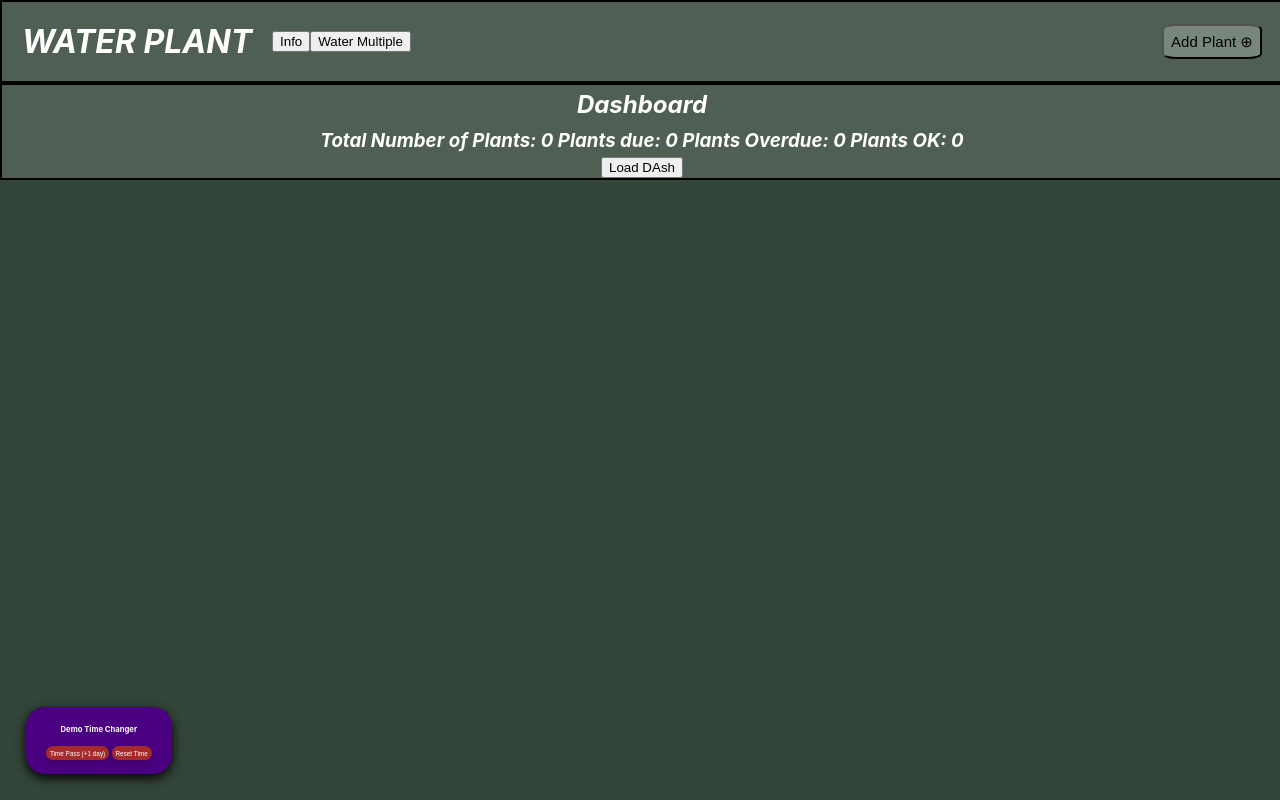
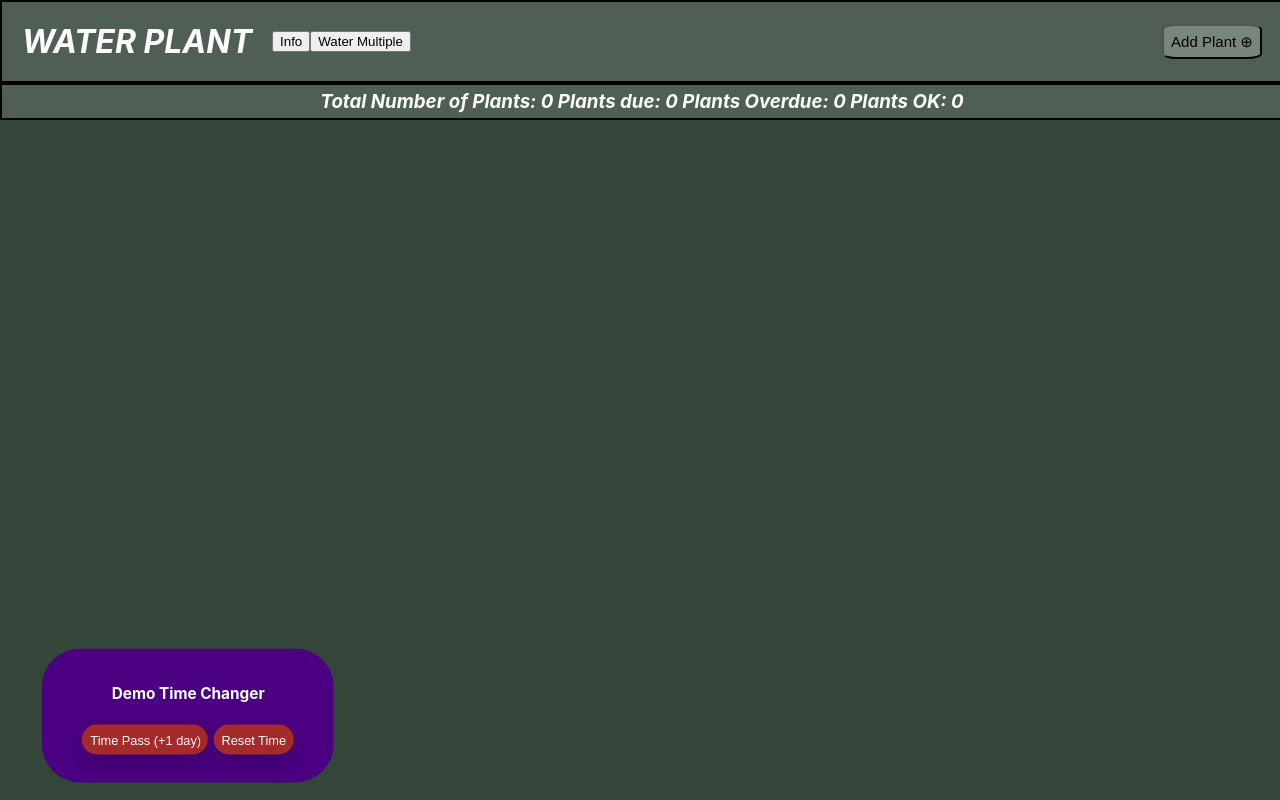
Before and after one commit to CamBlackwell/DesignAssignment2, a React (Create React App) app: page / in a window 1280 px wide. Built offline with nearby package versions, Linux system fonts and the light colour scheme.

Commit message:
feat: resized demo div, dashboard cleanup

```diff
--- a/src/App.css
+++ b/src/App.css
@@ -78,12 +78,13 @@
 .PlantCard {
   container-type: inline-size;
   /* background-color: green; */
-  width: clamp(250px, 30vw, 350px);
+  /* width: clamp(250px, 30vw, 350px); */
+  width: clamp(200px, 24vw, 280px);
   aspect-ratio: 1 / 1;
   text-align: center;
   border-radius: 12%;
   box-shadow: 0px 0px 10px 1px rgba(0, 0, 0, 0.5);
-  overflow: hidden;
+  /* overflow: hidden; */
   box-sizing: border-box;
 }
 
@@ -202,6 +203,7 @@
   margin-left: auto;
   margin-right: 20px;
   font-size: 15px;
+  z-index: 1000;
 
 }
 
@@ -285,13 +287,13 @@
 
 .demo-time-changer {
   position: fixed;
-  bottom: 2cqi;
-  left: 2cqi;
+  bottom: 4cqi;
+  left: 9cqi;
   background: indigo;
   padding: 1cqi 1.5cqi;
   border-radius: 1.5cqi;
-  box-shadow: 0 4px 12px rgba(0,0,0,2.2);
   z-index: 1000;
+  scale: 2;
 }
 
 .demo-inside-section {
--- a/src/App.js
+++ b/src/App.js
@@ -35,7 +35,7 @@ function App() {
     toast(
       ({ closeToast }) => (
         <div>
-          <span>{plant.name} has been watered!</span>
+          <span>{plant.name} watered!</span>
           <button className='alert-undo-button' onClick={() => { undoWaterPlant(id, mostRecentlyWatered); closeToast(); }}>UNDO</button>
           <button className='alert-ok-button' onClick={closeToast}>OK</button>
         </div>
--- a/src/components/Dashboard.jsx
+++ b/src/components/Dashboard.jsx
@@ -1,6 +1,6 @@
 import App from "../App";
 import TimeButton from "./TimeButtonForReal";
-function Dashboard({PlantsData,dashTime}) {
+function Dashboard({ PlantsData, dashTime }) {
 
   let index = 0;
 
@@ -15,14 +15,14 @@ function Dashboard({PlantsData,dashTime}) {
 
   //let test = App();
 
- // let dashTime = "aa" //test.getAppTime();
+  // let dashTime = "aa" //test.getAppTime();
 
   //dashTime = App.time;
 
   console.warn(dashTime);
 
   loadDash();
-  function loadDash(){
+  function loadDash() {
     while (index < PlantsData.length) {
       console.warn("urgency", PlantsData[index]);
       console.warn("time", dashTime);
@@ -41,12 +41,12 @@ function Dashboard({PlantsData,dashTime}) {
     }
   }
 
-   // console.warn(dashTime);
+  // console.warn(dashTime);
   return (
     <div className="dashboard-container">
-        <h2>Dashboard</h2>
-        <h3>Total Number of Plants: {PlantsData.length} Plants due: {waterCount} Plants Overdue: {overdueCount} Plants OK: {fineCount}</h3>
-        <button onClick={() => loadDash()}>Load DAsh</button>
+      {/* <h2>Dashboard</h2> */}
+      <h3>Total Number of Plants: {PlantsData.length} Plants due: {waterCount} Plants Overdue: {overdueCount} Plants OK: {fineCount}</h3>
+      {/* <button onClick={() => loadDash()}>Load DAsh</button> */}
     </div>
   );
 }
```
